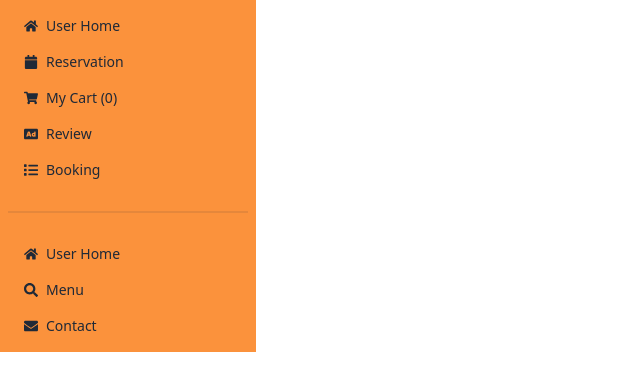
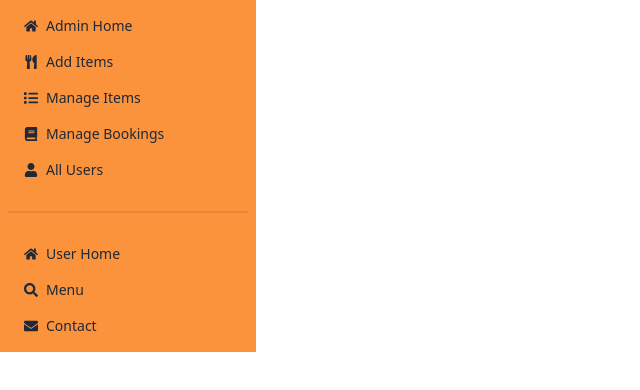
Before and after one commit to yasin-hasan2/bangla-resturent, a React (Vite) app: page /dashboard in a window 1280 px wide. Shown: the top 390 px of the page, without its empty margins (0-640 px from the left). Built offline with nearby package versions, Linux system fonts and the light colour scheme; no server answers.

Commit message:
dashboard manage option for admin

```diff
--- a/src/layout/dashboard/Dashboard.jsx
+++ b/src/layout/dashboard/Dashboard.jsx
@@ -1,19 +1,56 @@
 import React from 'react';
-import { FaAd, FaCalendar, FaEnvelope, FaHome, FaList, FaSearch, FaShoppingCart, FaVoicemail } from 'react-icons/fa';
+import { FaAd, FaBook, FaCalendar, FaEnvelope, FaHome, FaList, FaSearch, FaShoppingCart, FaUser, FaUtensils, FaVoicemail } from 'react-icons/fa';
 import { NavLink, Outlet } from 'react-router-dom';
 import useCart from '../../hooks/useCart';
 
 const Dashboard = () => {
   const [cart] = useCart();
+
   // TODO : get isAdmin value from the database
   const isAdmin = true;
+
     return (
         <div className='flex'>
 
 
             <div className='w-64 min-h-full bg-orange-400'>
             <ul className="menu">
+             {
+              isAdmin ? <>
+              <li>
+              <NavLink to="/dashboard/adminHome" >
+               <FaHome></FaHome>
+                Admin Home
+              </NavLink>
+            </li>
              <li>
+              <NavLink to="/dashboard/addItems" >
+               <FaUtensils ></FaUtensils>
+                Add Items
+              </NavLink>
+            </li>
+             <li>
+              <NavLink to="/dashboard/manageItems" >
+               <FaList></FaList>
+                Manage Items
+              </NavLink>
+            </li>
+             <li>
+              <NavLink to="/dashboard/bookings" >
+               <FaBook></FaBook>
+                Manage Bookings
+              </NavLink>
+            </li>
+             <li>
+              <NavLink to="/dashboard/users" >
+               <FaUser></FaUser>
+                All Users
+              </NavLink>
+            </li>
+              </>
+              :
+              <>
+              <li>
               <NavLink to="/dashboard/userHome" >
                <FaHome></FaHome>
                 User Home
@@ -43,6 +80,8 @@ const Dashboard = () => {
                 Booking
               </NavLink>
             </li>
+              </>
+             }
             {/* shard nav links */}
             <div className='divider'></div>
             <li>
```
